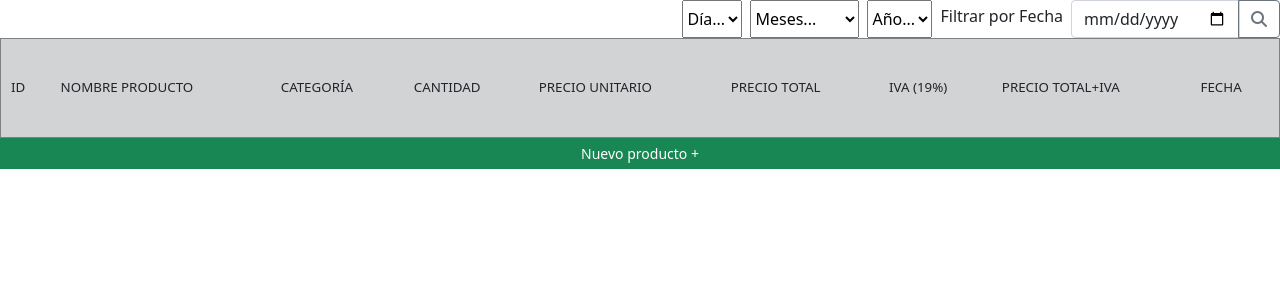
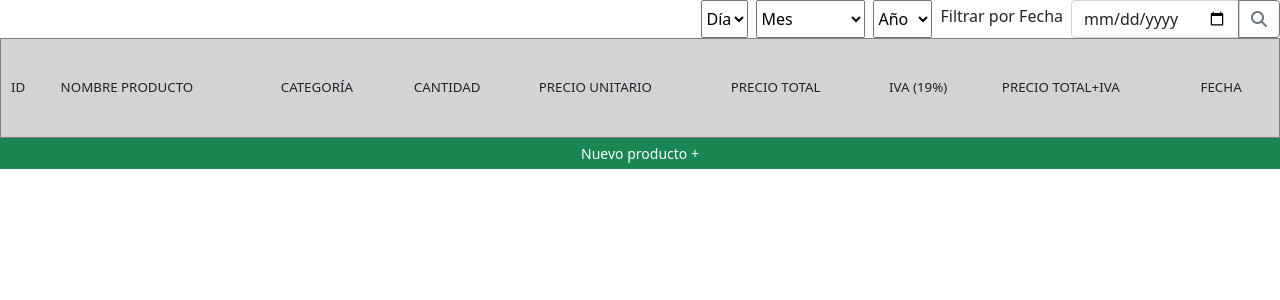
Before and after one commit to CamiloRodriguez-1213/Proyecto_Analisis_Financiero, a PHP site: page /inventario.php in a window 1280 px wide. Shown: the part 56-356 px from the top of the page. Run offline with PHP 8.4, Linux system fonts and the light colour scheme; data comes from the database, SQL or seed files in the repository; some libraries are stand-ins or nearby versions.

Commit message:
Corrección errores

```diff
--- a/inventario.php
+++ b/inventario.php
@@ -56,9 +56,8 @@ $res = DB::query($sql);
 
                     <div class="row mr-2">
                         <div class="input-group">
-
                         <select name="dia" onchange="this.form.submit()" class="custom-select" id="inputGroupSelect04">
-                            <option selected>Día...</option>
+                            <option>Día</option>
                             <?php
                             $sql = "SELECT * FROM dias";
                             $result = DB::query($sql);
@@ -71,9 +70,8 @@ $res = DB::query($sql);
                     </div>
                     <div class="row mr-2">
                         <div class="input-group">
-
                         <select name="mes" onchange="this.form.submit()" class="custom-select" id="inputGroupSelect04">
-                            <option selected>Meses...</option>
+                        <option>Mes</option>
                             <?php
                             $sql = "SELECT * FROM meses";
                             $result = DB::query($sql);
@@ -86,9 +84,9 @@ $res = DB::query($sql);
                     </div>
                     <div class="row mr-2">
                         <div class="input-group">
+                        <select name="year" onchange="this.form.submit()" class="custom-select" id="inputGroupSelect04">
+                        <option>Año</option>
 
-                        <select name="year" onchange="this.form.submit()" class="custom-select" id="inputGroupSelect04">
-                            <option selected>Año...</option>
                             <?php
                             $sql = "SELECT * FROM anios";
                             $result = DB::query($sql);
@@ -132,22 +130,20 @@ $res = DB::query($sql);
 
         <tr>
         <?php
-            if(isset($_GET["dia"]) && isset($_GET["dia"])!=""){
+            if(isset($_GET["dia"]) && $_GET["dia"]!="Día"){
                 $dia=$_GET["dia"];
                 $sq= "SELECT * FROM inventario WHERE DAY(fecha)=$dia";
                 imp($sq);
             }
-            if(isset($_GET["mes"]) && isset($_GET["dia"])!=""){
+            if(isset($_GET["mes"]) && $_GET["mes"]!="Meses"){
                 $mes=$_GET["mes"];
                 $sq= "SELECT * FROM inventario WHERE MONTH(fecha)=$mes";
                 imp($sq);
-
             }
-            if(isset($_GET["year"]) && isset($_GET["dia"])!=""){
+            if(isset($_GET["year"]) && $_GET["year"]!="Año" && empty($_GET["mes"]) ){
                 $anio=$_GET["year"];
-                $sq= "SELECT * FROM inventario WHERE YEAR(fecha)=2021";
+                $sq= "SELECT * FROM inventario WHERE YEAR(fecha)=$anio";
                 imp($sq);
-
 
             }
 
```
